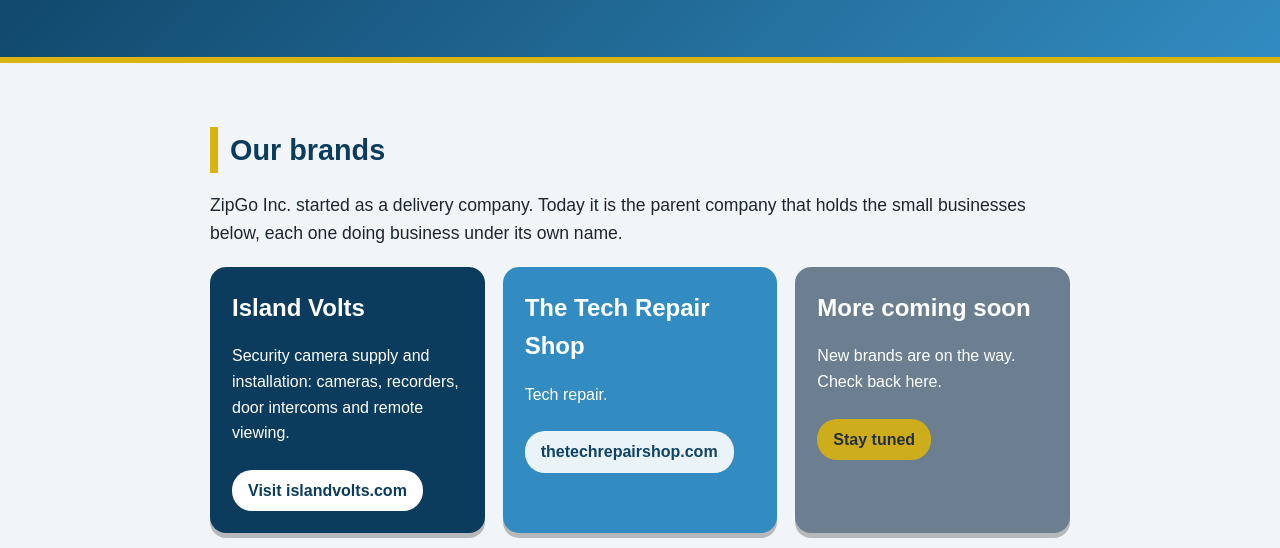
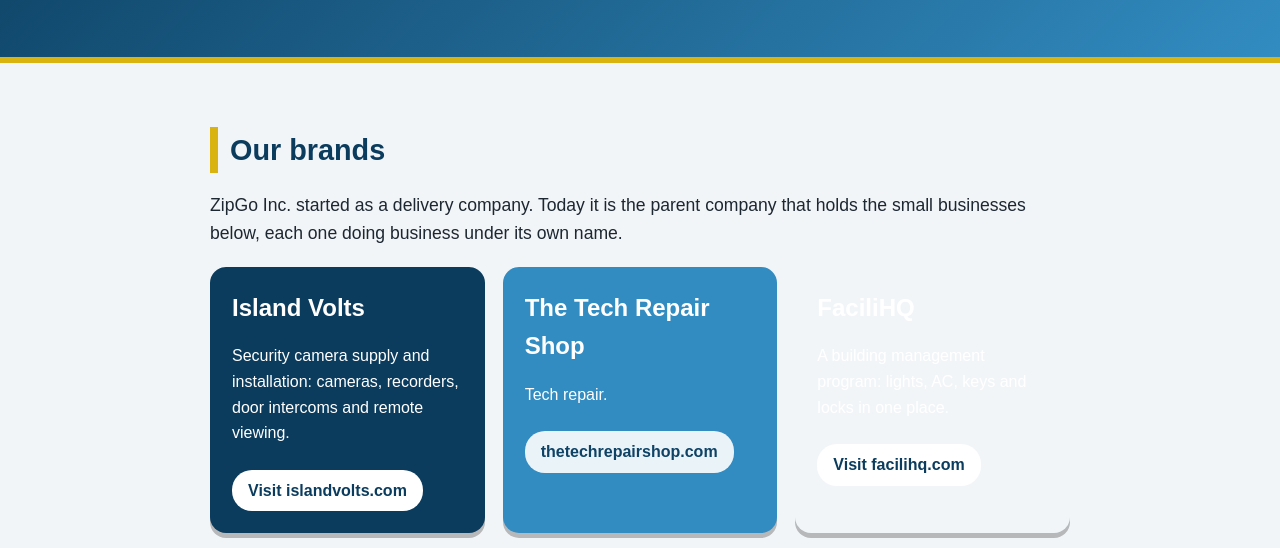
Before and after one commit to zipgosi/admin, a plain HTML site: page index.html in a window 1280 px wide. Shown: the part 241-789 px from the top of the page. Drawn offline with Linux system fonts and the light colour scheme.

Commit message:
Update brands and add FaciliHQ details
Added FaciliHQ brand information and updated the description.

```diff
--- a/index.html
+++ b/index.html
@@ -1,7 +1,7 @@
 <!DOCTYPE html>
 <html lang="en"><head><meta charset="utf-8"><meta name="viewport" content="width=device-width,initial-scale=1">
 <title>ZipGo Inc. - Home of small brands</title>
-<meta name="description" content="ZipGo Inc. is the parent company of several small brands, including Island Volts and The Tech Repair Shop.">
+<meta name="description" content="ZipGo Inc. is the parent company of several small brands, including Island Volts, The Tech Repair Shop and FaciliHQ.">
 <link rel="stylesheet" href="home.css"></head><body>
 <section class="hero"><div class="wrap">
 <p class="tag">Welcome to</p>
@@ -14,6 +14,7 @@
 <div class="cards">
 <div class="card c1"><h3>Island Volts</h3><p>Security camera supply and installation: cameras, recorders, door intercoms and remote viewing.</p><a class="btn" href="https://islandvolts.com">Visit islandvolts.com</a></div>
 <div class="card c2"><h3>The Tech Repair Shop</h3><p>Tech repair.</p><span class="btn off">thetechrepairshop.com</span></div>
+<div class="card c4"><h3>FaciliHQ</h3><p>A building management program: lights, AC, keys and locks in one place.</p><a class="btn" href="https://facilihq.com">Visit facilihq.com</a></div>
 <div class="card c3"><h3>More coming soon</h3><p>New brands are on the way. Check back here.</p><span class="btn off">Stay tuned</span></div>
 </div>
 </div></main>
```
